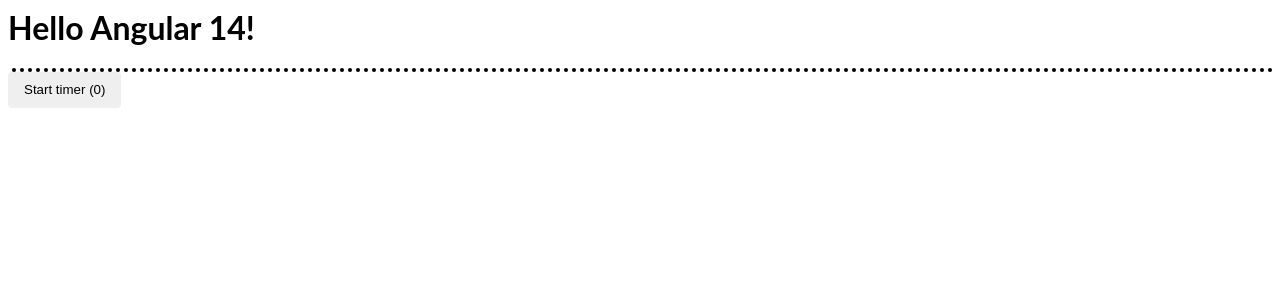
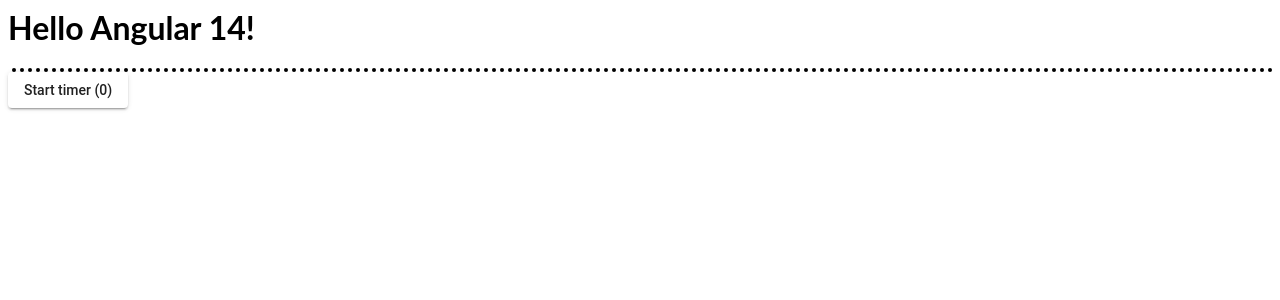
Before and after one commit to Sharan777/angular-reusable-progress-bar, an Angular app: page / in a window 1280 px wide. Shown: the top 300 px of the page. Built offline with nearby package versions, Linux system fonts and the light colour scheme.

Commit message:
1 file modified

```diff
--- a/src/app/app.component.css
+++ b/src/app/app.component.css
@@ -1,3 +1,4 @@
+@import '~@angular/material/prebuilt-themes/deeppurple-amber.css';
 p {
   font-family: Lato;
 }
```
